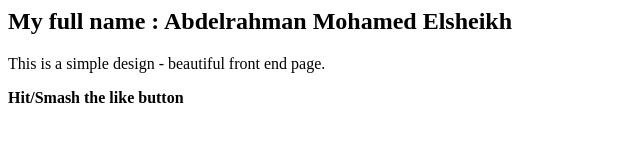
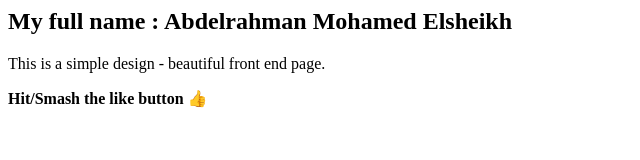
Before and after one commit to AbdelrahmanElsheikh965/Simple-design, a plain HTML site: page index.html in a window 1280 px wide. Shown: the full height of the page, 0-640 px from the left. Drawn offline with Linux system fonts and the light colour scheme.

Commit message:
Added 👍 The like icon

```diff
--- a/index.html
+++ b/index.html
@@ -9,7 +9,7 @@
 
         <p> This is a simple design - beautiful front end page. </p>
 
-        <strong> Hit/Smash the like button </strong>
+        <strong> Hit/Smash the like button 👍 </strong>
 
     </body>
 </html>
```
